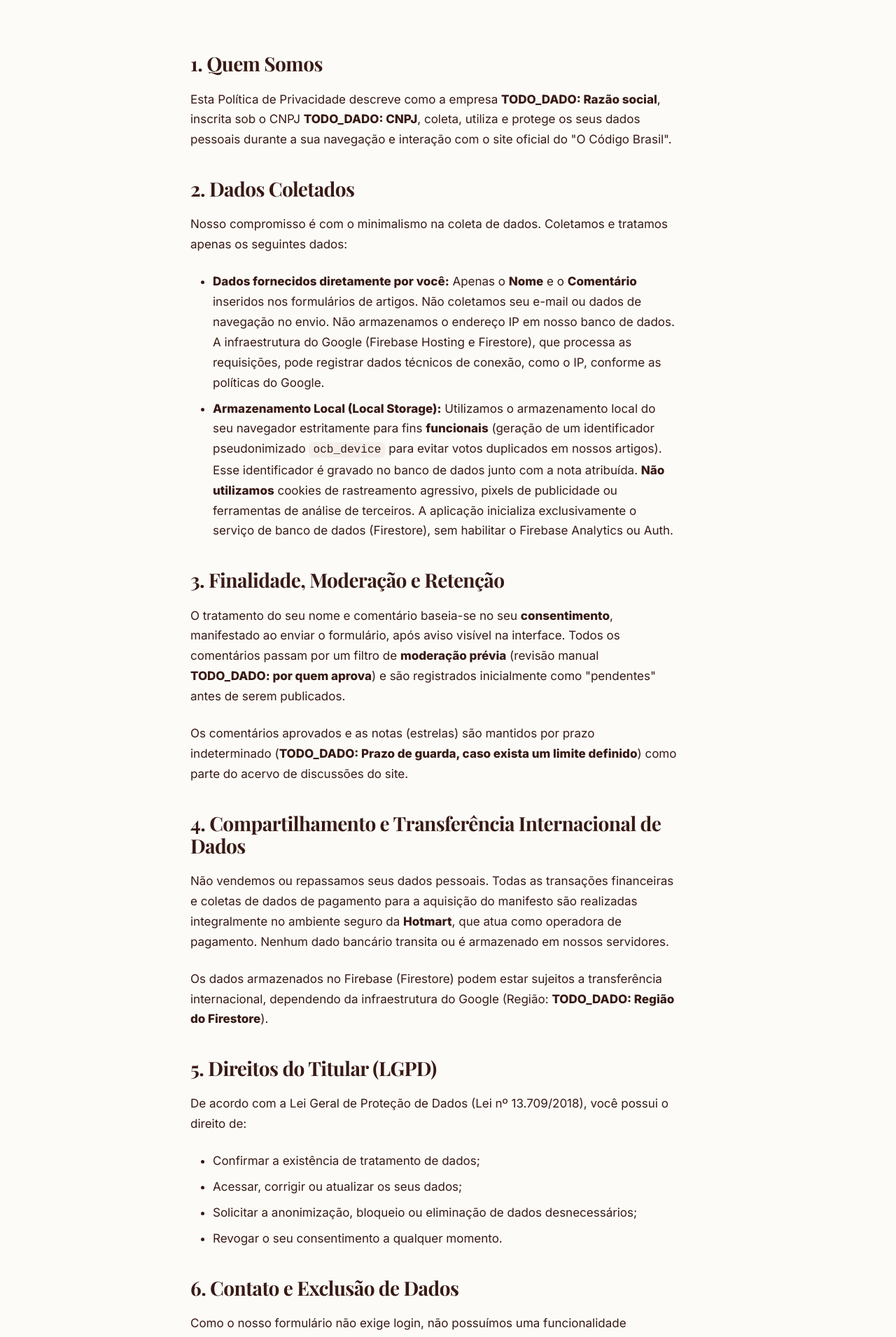
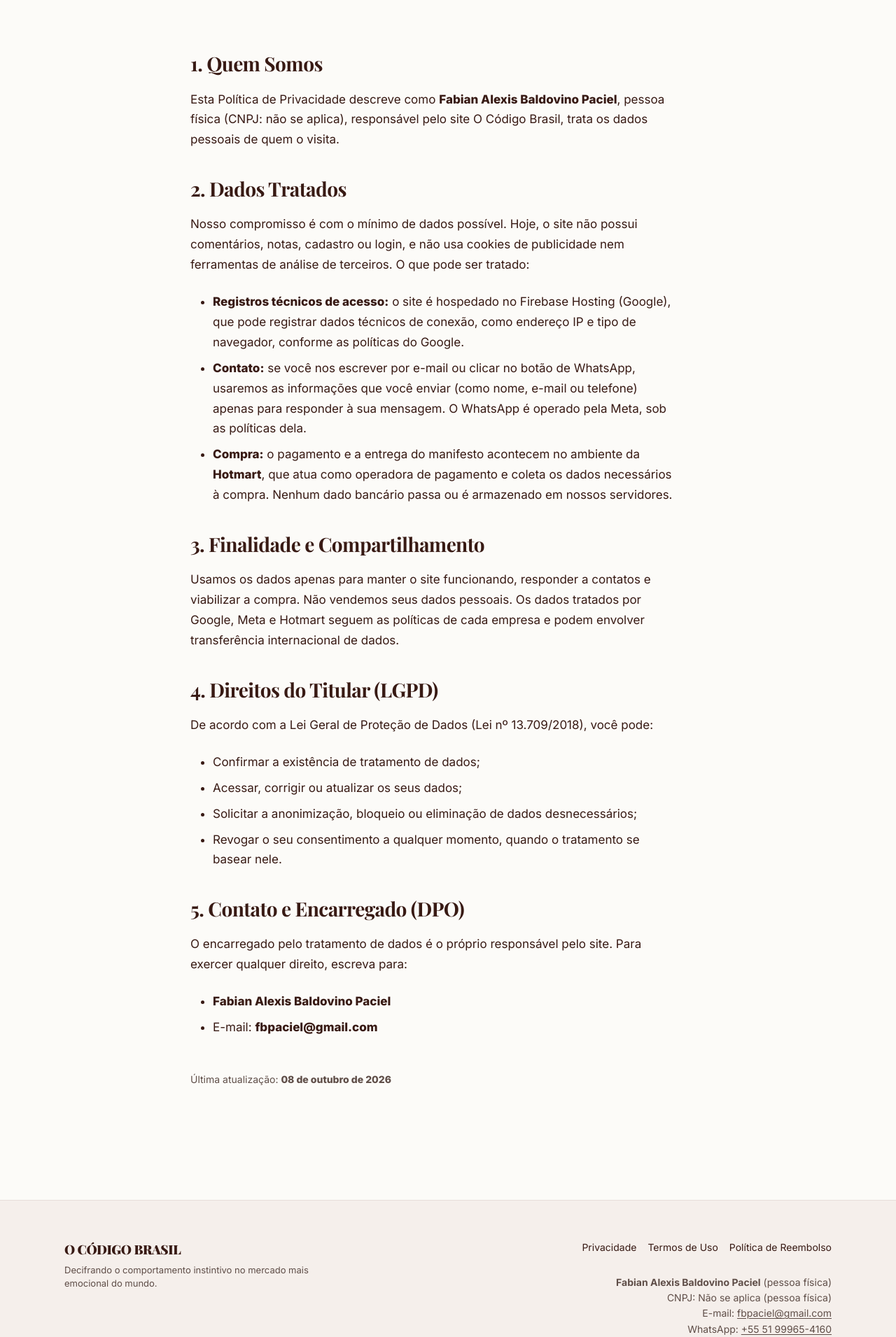
Before and after one commit to fabianbaldovino/ocodigobrasil, a Next.js app: page /privacidade in a window 1280 px wide. Shown: the part 167-2078 px from the top of the page at 70% size. Built offline with nearby package versions, Linux system fonts and the light colour scheme.

Commit message:
docs(legal): privacidade, termos, rodapé e reembolso

```diff
--- a/src/app/privacidade/page.tsx
+++ b/src/app/privacidade/page.tsx
@@ -3,7 +3,7 @@ import { SITE_URL } from '@/lib/site';
 
 export const metadata: Metadata = {
   title: 'Política de Privacidade',
-  description: 'Como o site O Código Brasil trata dados pessoais: comentários, notas, armazenamento local e pagamento pela Hotmart.',
+  description: 'Como o site O Código Brasil trata dados pessoais: registros de acesso, contato por e-mail ou WhatsApp e pagamento pela Hotmart.',
   alternates: {
     canonical: `${SITE_URL}/privacidade/`,
   },
@@ -13,13 +13,13 @@ export const metadata: Metadata = {
     siteName: 'O Código Brasil',
     url: `${SITE_URL}/privacidade/`,
     title: 'Política de Privacidade | O Código Brasil',
-    description: 'Como o site O Código Brasil trata dados pessoais: comentários, notas, armazenamento local e pagamento pela Hotmart.',
+    description: 'Como o site O Código Brasil trata dados pessoais: registros de acesso, contato por e-mail ou WhatsApp e pagamento pela Hotmart.',
     images: [{ url: '/capa_manifesto_o_codigo_brasil_fabian_baldovino.png', width: 1200, height: 630, alt: 'Capa do manifesto O Código Brasil, de Fabian Baldovino' }],
   },
   twitter: {
     card: 'summary_large_image',
     title: 'Política de Privacidade | O Código Brasil',
-    description: 'Como o site O Código Brasil trata dados pessoais: comentários, notas, armazenamento local e pagamento pela Hotmart.',
+    description: 'Como o site O Código Brasil trata dados pessoais: registros de acesso, contato por e-mail ou WhatsApp e pagamento pela Hotmart.',
     images: ['/capa_manifesto_o_codigo_brasil_fabian_baldovino.png'],
   },
 };
@@ -33,54 +33,44 @@ export default function Privacidade() {
       <div className="markdown-content text-body">
         <h2>1. Quem Somos</h2>
         <p>
-          Esta Política de Privacidade descreve como a empresa <strong>TODO_DADO: Razão social</strong>, inscrita sob o CNPJ <strong>TODO_DADO: CNPJ</strong>, coleta, utiliza e protege os seus dados pessoais durante a sua navegação e interação com o site oficial do &quot;O Código Brasil&quot;.
+          Esta Política de Privacidade descreve como <strong>Fabian Alexis Baldovino Paciel</strong>, pessoa física (CNPJ: não se aplica), responsável pelo site O Código Brasil, trata os dados pessoais de quem o visita.
         </p>
 
-        <h2>2. Dados Coletados</h2>
-        <p>Nosso compromisso é com o minimalismo na coleta de dados. Coletamos e tratamos apenas os seguintes dados:</p>
+        <h2>2. Dados Tratados</h2>
+        <p>Nosso compromisso é com o mínimo de dados possível. Hoje, o site não possui comentários, notas, cadastro ou login, e não usa cookies de publicidade nem ferramentas de análise de terceiros. O que pode ser tratado:</p>
         <ul>
-          <li><strong>Dados fornecidos diretamente por você:</strong> Apenas o <strong>Nome</strong> e o <strong>Comentário</strong> inseridos nos formulários de artigos. Não coletamos seu e-mail ou dados de navegação no envio. Não armazenamos o endereço IP em nosso banco de dados. A infraestrutura do Google (Firebase Hosting e Firestore), que processa as requisições, pode registrar dados técnicos de conexão, como o IP, conforme as políticas do Google.</li>
-          <li><strong>Armazenamento Local (Local Storage):</strong> Utilizamos o armazenamento local do seu navegador estritamente para fins <strong>funcionais</strong> (geração de um identificador pseudonimizado <code>ocb_device</code> para evitar votos duplicados em nossos artigos). Esse identificador é gravado no banco de dados junto com a nota atribuída. <strong>Não utilizamos</strong> cookies de rastreamento agressivo, pixels de publicidade ou ferramentas de análise de terceiros. A aplicação inicializa exclusivamente o serviço de banco de dados (Firestore), sem habilitar o Firebase Analytics ou Auth.</li>
+          <li><strong>Registros técnicos de acesso:</strong> o site é hospedado no Firebase Hosting (Google), que pode registrar dados técnicos de conexão, como endereço IP e tipo de navegador, conforme as políticas do Google.</li>
+          <li><strong>Contato:</strong> se você nos escrever por e-mail ou clicar no botão de WhatsApp, usaremos as informações que você enviar (como nome, e-mail ou telefone) apenas para responder à sua mensagem. O WhatsApp é operado pela Meta, sob as políticas dela.</li>
+          <li><strong>Compra:</strong> o pagamento e a entrega do manifesto acontecem no ambiente da <strong>Hotmart</strong>, que atua como operadora de pagamento e coleta os dados necessários à compra. Nenhum dado bancário passa ou é armazenado em nossos servidores.</li>
         </ul>
 
-        <h2>3. Finalidade, Moderação e Retenção</h2>
+        <h2>3. Finalidade e Compartilhamento</h2>
         <p>
-          O tratamento do seu nome e comentário baseia-se no seu <strong>consentimento</strong>, manifestado ao enviar o formulário, após aviso visível na interface. Todos os comentários passam por um filtro de <strong>moderação prévia</strong> (revisão manual <strong>TODO_DADO: por quem aprova</strong>) e são registrados inicialmente como &quot;pendentes&quot; antes de serem publicados.
-        </p>
-        <p>
-          Os comentários aprovados e as notas (estrelas) são mantidos por prazo indeterminado (<strong>TODO_DADO: Prazo de guarda, caso exista um limite definido</strong>) como parte do acervo de discussões do site.
+          Usamos os dados apenas para manter o site funcionando, responder a contatos e viabilizar a compra. Não vendemos seus dados pessoais. Os dados tratados por Google, Meta e Hotmart seguem as políticas de cada empresa e podem envolver transferência internacional de dados.
         </p>
 
-        <h2>4. Compartilhamento e Transferência Internacional de Dados</h2>
+        <h2>4. Direitos do Titular (LGPD)</h2>
         <p>
-          Não vendemos ou repassamos seus dados pessoais. Todas as transações financeiras e coletas de dados de pagamento para a aquisição do manifesto são realizadas integralmente no ambiente seguro da <strong>Hotmart</strong>, que atua como operadora de pagamento. Nenhum dado bancário transita ou é armazenado em nossos servidores.
-        </p>
-        <p>
-          Os dados armazenados no Firebase (Firestore) podem estar sujeitos a transferência internacional, dependendo da infraestrutura do Google (Região: <strong>TODO_DADO: Região do Firestore</strong>).
-        </p>
-
-        <h2>5. Direitos do Titular (LGPD)</h2>
-        <p>
-          De acordo com a Lei Geral de Proteção de Dados (Lei nº 13.709/2018), você possui o direito de:
+          De acordo com a Lei Geral de Proteção de Dados (Lei nº 13.709/2018), você pode:
         </p>
         <ul>
           <li>Confirmar a existência de tratamento de dados;</li>
           <li>Acessar, corrigir ou atualizar os seus dados;</li>
           <li>Solicitar a anonimização, bloqueio ou eliminação de dados desnecessários;</li>
-          <li>Revogar o seu consentimento a qualquer momento.</li>
+          <li>Revogar o seu consentimento a qualquer momento, quando o tratamento se basear nele.</li>
         </ul>
 
-        <h2>6. Contato e Exclusão de Dados</h2>
+        <h2>5. Contato e Encarregado (DPO)</h2>
         <p>
-          Como o nosso formulário não exige login, não possuímos uma funcionalidade automatizada de exclusão de comentários. Caso deseje remover um comentário publicado com o seu nome, ou exercer qualquer outro direito sob a LGPD, entre em contato conosco através do e-mail abaixo informando o link do artigo:
+          O encarregado pelo tratamento de dados é o próprio responsável pelo site. Para exercer qualquer direito, escreva para:
         </p>
         <ul>
-          <li><strong>TODO_DADO: Nome do Encarregado / DPO</strong></li>
-          <li>E-mail para solicitações de exclusão: <strong>TODO_DADO: E-mail de suporte</strong></li>
+          <li><strong>Fabian Alexis Baldovino Paciel</strong></li>
+          <li>E-mail: <strong>fbpaciel@gmail.com</strong></li>
         </ul>
 
         <p style={{ marginTop: '3rem', fontSize: '0.875rem', color: 'var(--text-muted)' }}>
-          Última atualização: <strong>TODO_DADO: data</strong>
+          Última atualização: <strong>08 de outubro de 2026</strong>
         </p>
       </div>
     </div>
--- a/src/app/reembolso/page.tsx
+++ b/src/app/reembolso/page.tsx
@@ -53,8 +53,8 @@ export default function Reembolso() {
           Em caso de dúvidas operacionais, nossa equipe está à disposição:
         </p>
         <ul>
-          <li>E-mail: <strong>TODO_DADO: E-mail de suporte</strong></li>
-          <li>WhatsApp: <strong>TODO_DADO: WhatsApp</strong></li>
+          <li>E-mail: <strong>fbpaciel@gmail.com</strong></li>
+          <li>WhatsApp: <strong>+55 51 99965-4160</strong></li>
         </ul>
       </div>
     </div>
--- a/src/components/Footer.tsx
+++ b/src/components/Footer.tsx
@@ -1,4 +1,5 @@
 import Link from 'next/link';
+import { SITE_EMAIL } from '@/lib/site';
 
 export default function Footer() {
   return (
@@ -19,10 +20,10 @@ export default function Footer() {
           </div>
 
           <div className="footer-company-info" style={{ fontSize: '0.875rem', color: 'var(--text-muted)', marginBottom: '1.5rem', lineHeight: '1.6' }}>
-            <p><strong>TODO_DADO: Razão social</strong></p>
-            <p>CNPJ: <strong>TODO_DADO: CNPJ</strong></p>
-            <p>E-mail: <strong>TODO_DADO: E-mail de suporte</strong></p>
-            <p>WhatsApp: <strong>TODO_DADO: WhatsApp</strong></p>
+            <p><strong>Fabian Alexis Baldovino Paciel</strong> (pessoa física)</p>
+            <p>CNPJ: Não se aplica (pessoa física)</p>
+            <p>E-mail: <a href={`mailto:${SITE_EMAIL}`} style={{ textDecoration: 'underline', textUnderlineOffset: '2px' }}>{SITE_EMAIL}</a></p>
+            <p>WhatsApp: <a href="https://wa.me/5551999654160" target="_blank" rel="noopener noreferrer" style={{ textDecoration: 'underline', textUnderlineOffset: '2px' }}>+55 51 99965-4160</a></p>
           </div>
 
           <p className="footer-author" style={{ marginBottom: '0.5rem' }}>
```
Also changed, not shown: src/app/termos/page.tsx (+5 -5 lines).
